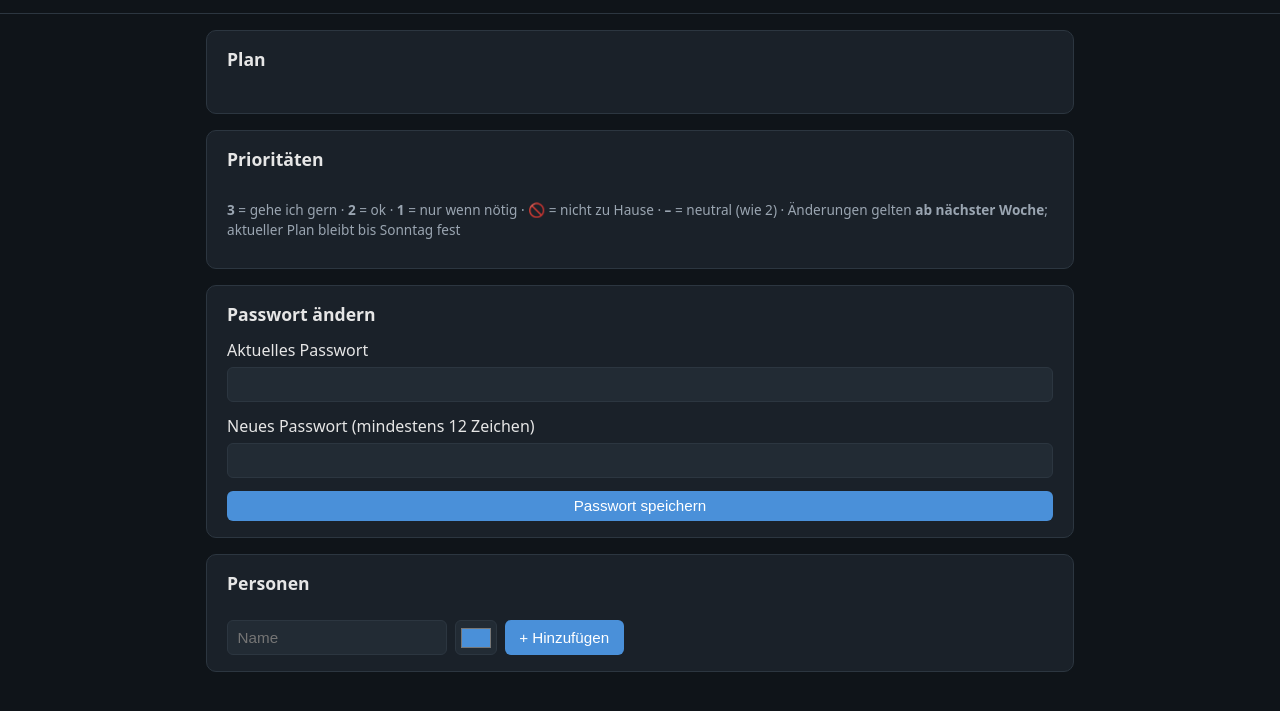
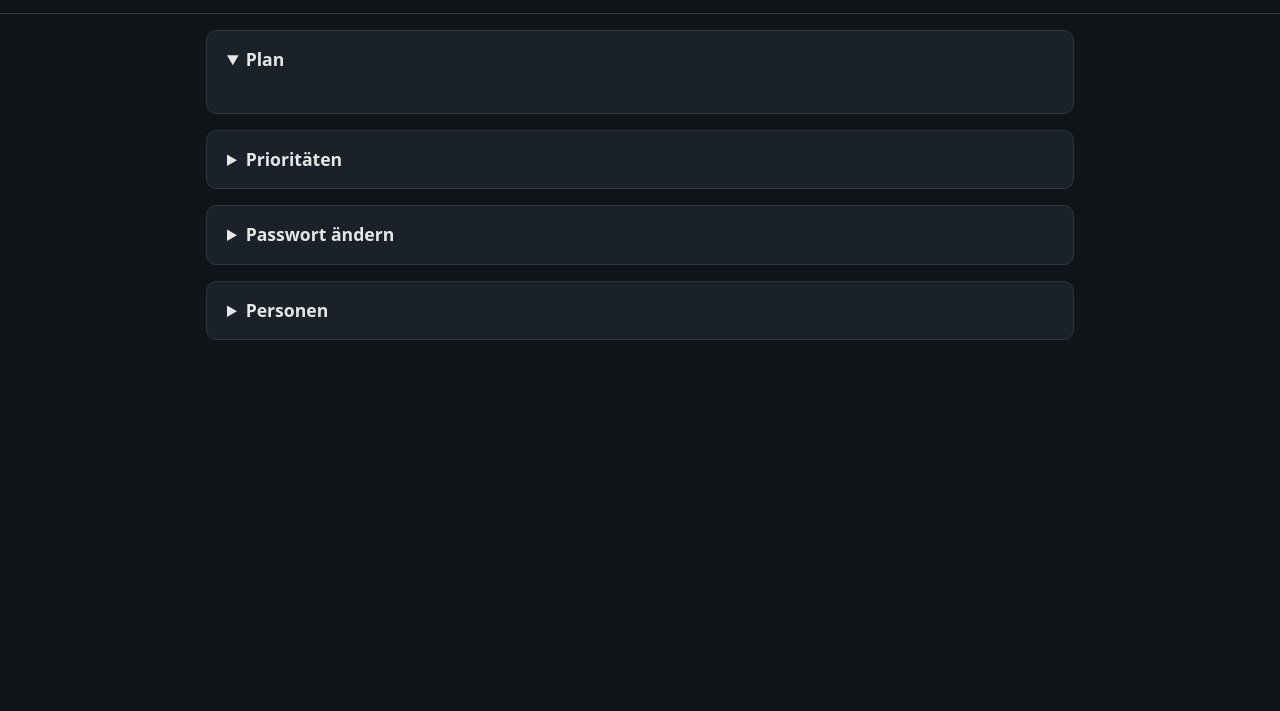
Before and after one commit to verboEse/gassi-planung, a plain HTML site: page app/static/index.html in a window 1280 px wide. Shown: the part 51-762 px from the top of the page. Drawn offline with Linux system fonts and the light colour scheme; no server answers.

Commit message:
feat(ui): collapse non-calendar boxes by default
Add a compact changelog and update the feature backlog.

Co-authored-by: Copilot <223556219+Copilot@users.noreply.github.com>

```diff
--- a/app/static/index.html
+++ b/app/static/index.html
@@ -46,14 +46,14 @@
   </main>
 
   <main id="appContent" hidden>
-    <section class="card" id="planSection">
-      <h2>Plan</h2>
+    <details class="card" id="planSection" open>
+      <summary>Plan</summary>
       <div id="planTable" class="table-wrap"></div>
       <div id="planStats" class="stats"></div>
-    </section>
+    </details>
 
-    <section class="card" id="editSection">
-      <h2>Prioritäten</h2>
+    <details class="card" id="editSection">
+      <summary>Prioritäten</summary>
       <div id="personTabs" class="tabs"></div>
       <div id="calLink" class="cal-link"></div>
       <p class="hint">
@@ -62,10 +62,10 @@
         <strong>–</strong> = neutral (wie 2) · Änderungen gelten <strong>ab nächster Woche</strong>; aktueller Plan bleibt bis Sonntag fest
       </p>
       <div id="editGrid" class="table-wrap"></div>
-    </section>
+    </details>
 
-    <section class="card" id="passwordSection">
-      <h2>Passwort ändern</h2>
+    <details class="card" id="passwordSection">
+      <summary>Passwort ändern</summary>
       <form id="passwordForm" class="account-form">
         <label>Aktuelles Passwort
           <input id="currentPassword" type="password" autocomplete="current-password" required>
@@ -75,20 +75,20 @@
         </label>
         <button type="submit">Passwort speichern</button>
       </form>
-    </section>
+    </details>
 
-    <section class="card" id="personsSection">
-      <h2>Personen</h2>
+    <details class="card" id="personsSection">
+      <summary>Personen</summary>
       <div id="personList" class="person-list"></div>
       <form id="addPersonForm">
         <input id="newName" type="text" placeholder="Name" maxlength="50" required>
         <input id="newColor" type="color" value="#4a90d9" title="Farbe">
         <button type="submit">+ Hinzufügen</button>
       </form>
-    </section>
+    </details>
 
-    <section class="card" id="adminSection" hidden>
-      <h2>Administration</h2>
+    <details class="card" id="adminSection" hidden>
+      <summary>Administration</summary>
       <label>Teilnehmer
         <select id="adminUserSelect"></select>
       </label>
@@ -106,7 +106,7 @@
         <button id="refreshActivity" class="secondary" type="button">Aktualisieren</button>
       </div>
       <div id="adminActivity" class="table-wrap"></div>
-    </section>
+    </details>
   </main>
 
   <div id="toast" class="toast" hidden></div>
--- a/app/static/style.css
+++ b/app/static/style.css
@@ -31,6 +31,8 @@ header {
 
 h1 { font-size: 1.4rem; margin: 0; }
 h2 { font-size: 1.1rem; margin: 0 0 0.75rem; }
+summary { cursor: pointer; font-size: 1.1rem; font-weight: 600; }
+.card[open] > summary { margin-bottom: 0.75rem; }
 
 main {
   max-width: 900px;
```
Also changed, not shown: 2 other files.
